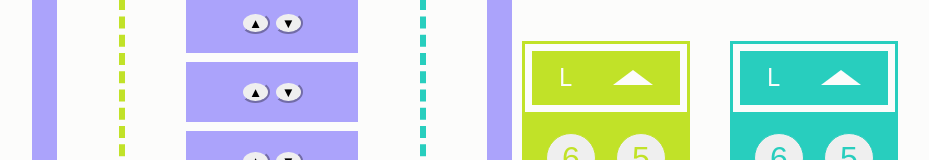
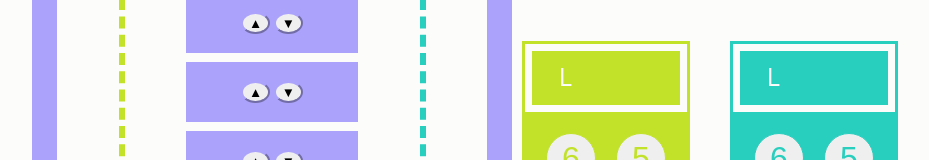
Before and after one commit to ibrod83/elevator-vue, a Vue app: page / in a window 1280 px wide. Shown: the part 198-358 px from the top of the page, without its empty margins (175-1104 px from the left). Built offline with nearby package versions, Linux system fonts and the light colour scheme.

Commit message:
small fix

```diff
--- a/src/components/ElevatorPanel.vue
+++ b/src/components/ElevatorPanel.vue
@@ -36,10 +36,10 @@ const onCloseDoor = () => {
         <div class="elevator-panel__indicators">
             <div class="elevator-panel__floor-number">{{ currentFloor || "L" }}</div>
             <!-- <div class="elevator-panel__direction-indicator"> &#9650;</div> -->
-            <div  class="elevator-panel__direction-indicator elevator-panel__direction-indicator--up"></div>
-            <!-- <div v-if="designatedDirection === DesignatedDirectionEnum.DESIGNATED_UP" class="elevator-panel__direction-indicator elevator-panel__direction-indicator--up"></div>
+            <!-- <div  class="elevator-panel__direction-indicator elevator-panel__direction-indicator--up"></div> -->
+            <div v-if="designatedDirection === DesignatedDirectionEnum.DESIGNATED_UP" class="elevator-panel__direction-indicator elevator-panel__direction-indicator--up"></div>
             <div v-if="designatedDirection === DesignatedDirectionEnum.DESIGNATED_DOWN" class="elevator-panel__direction-indicator elevator-panel__direction-indicator--down"></div>
-            <div v-if="designatedDirection === DesignatedDirectionEnum.IDLE" class="elevator-panel__direction-indicator"></div> -->
+            <div v-if="designatedDirection === DesignatedDirectionEnum.IDLE" class="elevator-panel__direction-indicator"></div>
         </div>
         <div class="elevator-panel__floor-buttons">
             <button @click="onChooseFloor(floor)" v-for="floor in floorNumbers"
```
